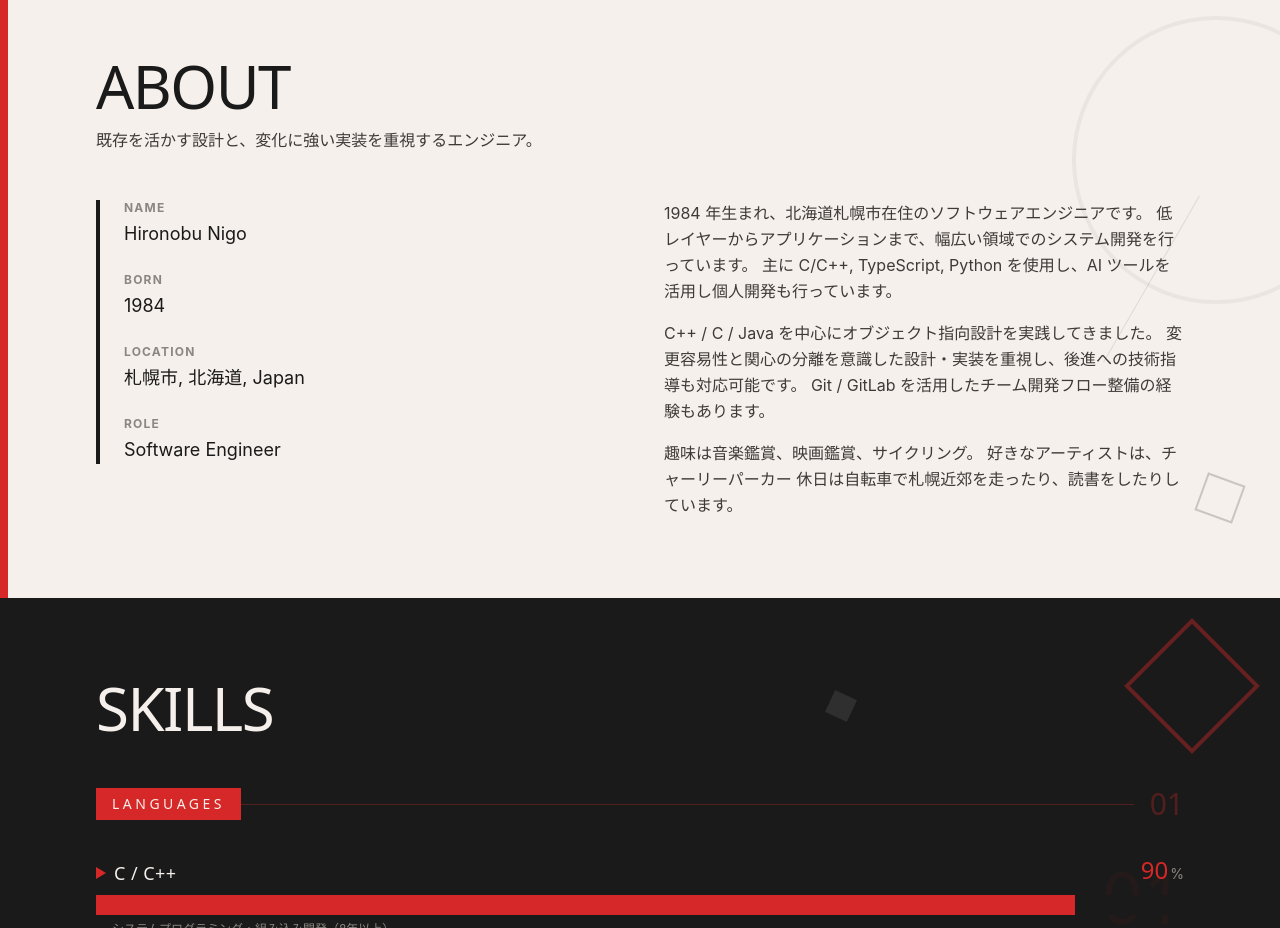
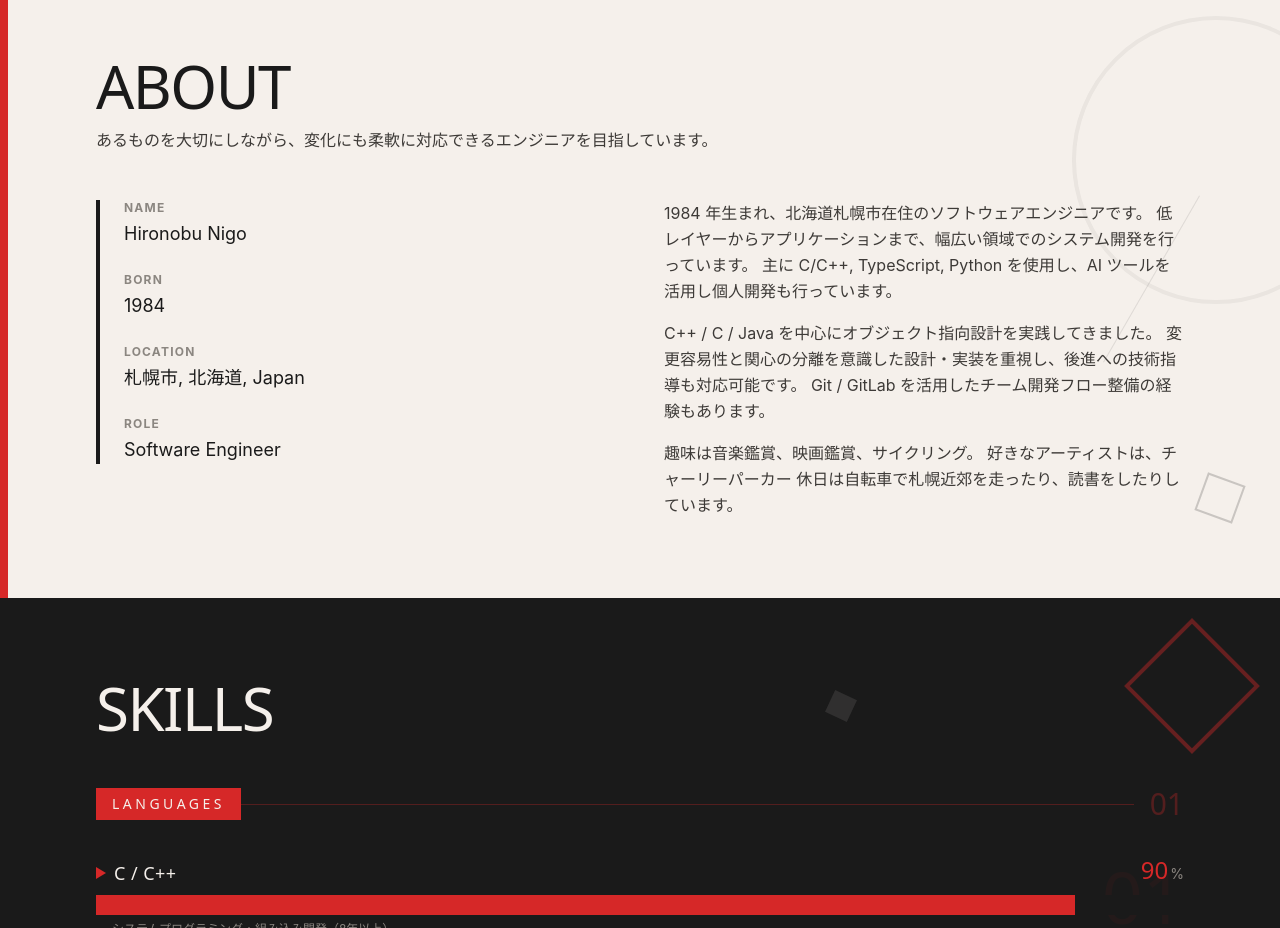
Before and after one commit to nigoh/nigoh, an Astro site: page / in a window 1280 px wide. Shown: the part 800-1728 px from the top of the page. Built offline with nearby package versions, Linux system fonts and the light colour scheme; Astro itself is replaced by a stand-in of ours; no server answers.

Commit message:
fix: update "ABOUT" section description for clarity and improved messaging

```diff
--- a/src/pages/index.astro
+++ b/src/pages/index.astro
@@ -254,7 +254,7 @@ const projects = [
       <div class="max-w-6xl mx-auto px-4 sm:px-6 lg:px-8">
         <FadeIn client:visible direction="left">
           <h2 class="font-sans text-5xl sm:text-6xl text-constructivist-black tracking-tight mb-3">ABOUT</h2>
-          <p class="text-constructivist-darkgray mb-12 font-body">既存を活かす設計と、変化に強い実装を重視するエンジニア。</p>
+          <p class="text-constructivist-darkgray mb-12 font-body">あるものを大切にしながら、変化にも柔軟に対応できるエンジニアを目指しています。</p>
         </FadeIn>
 
         <div class="grid md:grid-cols-2 gap-12">
```
